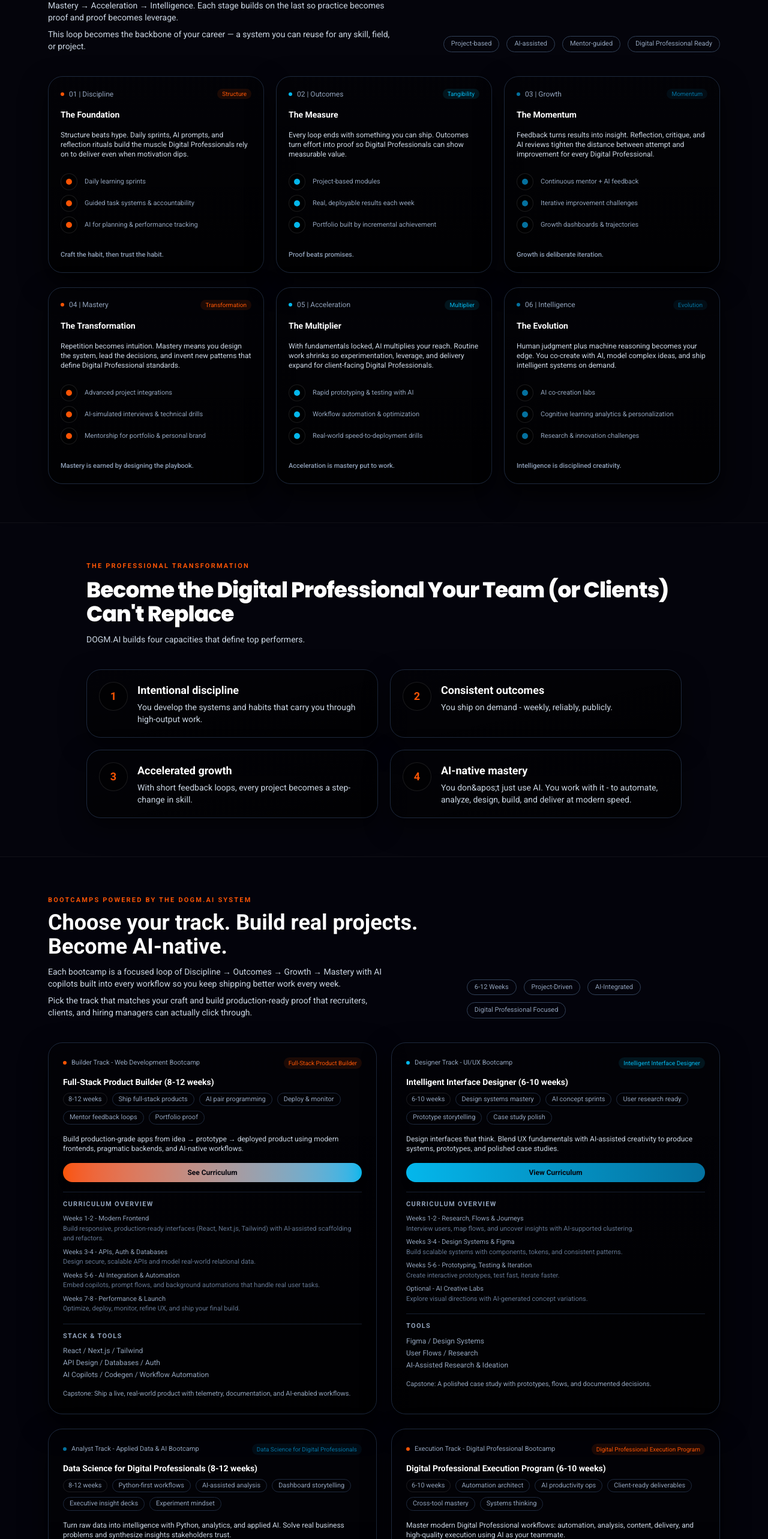
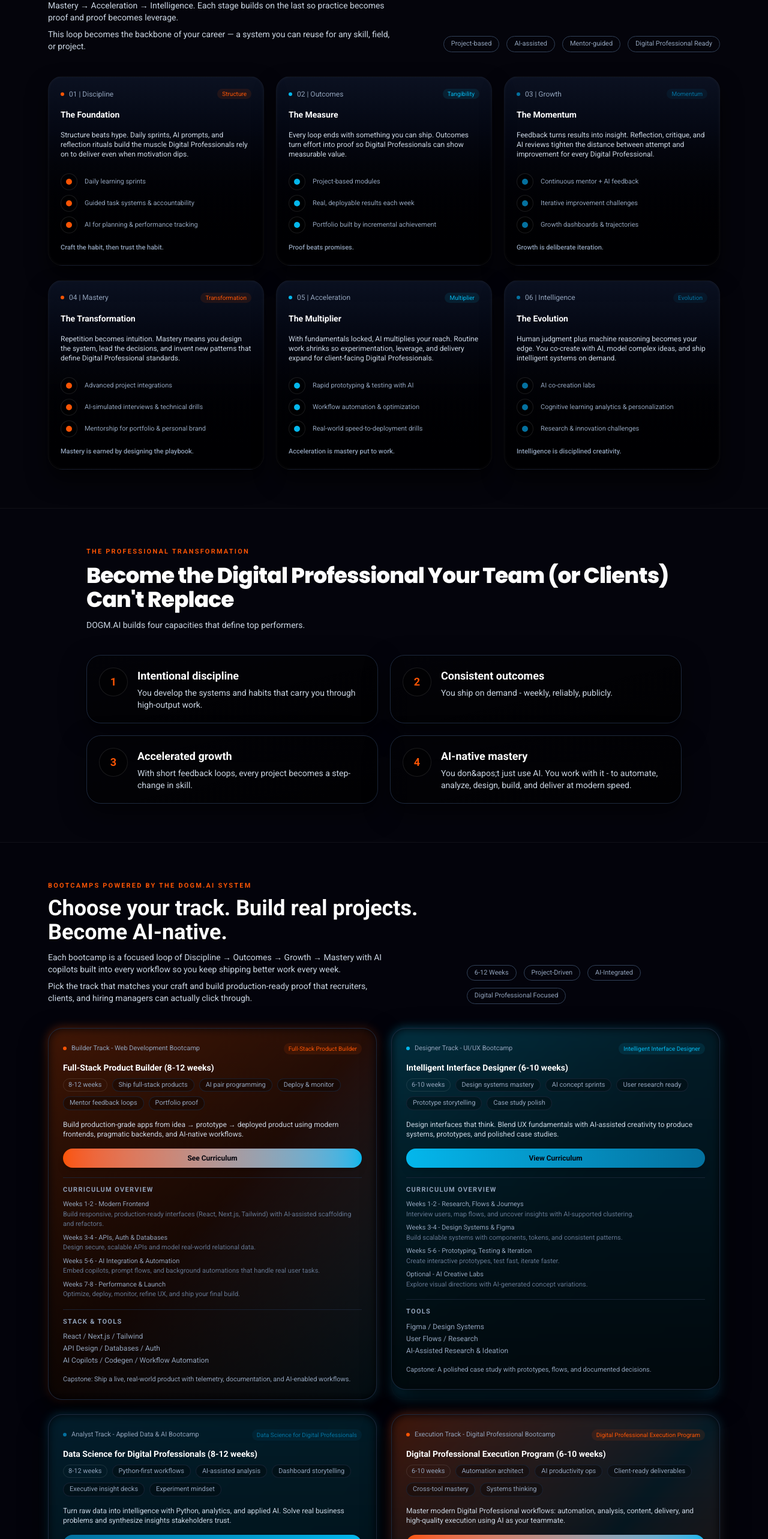
Before and after one commit to LiveLifeWithLove/dogmai, a Next.js app: page / in a window 1280 px wide. Shown: the part 2260-4826 px from the top of the page at 60% size. Built offline with nearby package versions, Linux system fonts and the light colour scheme.

Commit message:
feat: update

```diff
--- a/app/components/BootcampProgramsSection.tsx
+++ b/app/components/BootcampProgramsSection.tsx
@@ -17,6 +17,7 @@ type BootcampProgram = {
   buttonText: string;
   buttonClass: string;
   tags: string[];
+  borderGradient: string;
   curriculumLabel: string;
   curriculum: CurriculumItem[];
   stackLabel: string;
@@ -38,6 +39,7 @@ const programs: BootcampProgram[] = [
     buttonText: "See Curriculum",
     buttonClass:
       "bg-gradient-to-r from-intl-orange to-cerulean text-ebony",
+    borderGradient: "from-intl-orange/70 via-intl-orange/40 to-cerulean/60",
     tags: [
       "Ship full-stack products",
       "AI pair programming",
@@ -90,6 +92,7 @@ const programs: BootcampProgram[] = [
     buttonText: "View Curriculum",
     buttonClass:
       "bg-gradient-to-r from-cerulean to-allports text-ebony",
+    borderGradient: "from-cerulean/70 via-cerulean/40 to-allports/60",
     tags: [
       "Design systems mastery",
       "AI concept sprints",
@@ -141,6 +144,7 @@ const programs: BootcampProgram[] = [
     buttonText: "Check Curriculum",
     buttonClass:
       "bg-gradient-to-r from-allports to-cerulean text-ebony",
+    borderGradient: "from-allports/70 via-cerulean/40 to-allports/60",
     tags: [
       "Python-first workflows",
       "AI-assisted analysis",
@@ -189,6 +193,7 @@ const programs: BootcampProgram[] = [
     buttonText: "Review Curriculum",
     buttonClass:
       "bg-gradient-to-r from-intl-orange to-cerulean text-ebony",
+    borderGradient: "from-intl-orange/70 via-cerulean/40 to-intl-orange/60",
     tags: [
       "Automation architect",
       "AI productivity ops",
@@ -271,10 +276,16 @@ export default function BootcampProgramsSection() {
 
         <div className="grid gap-6 md:grid-cols-2">
           {programs.map((program) => (
-            <article
-              key={program.id}
-              className="flex flex-col rounded-3xl border border-slate-800 bg-gradient-to-b from-black/40 to-black/80 p-6 shadow-[0_18px_45px_rgba(0,0,0,0.85)]"
-            >
+            <article key={program.id} className="group relative rounded-3xl">
+              <div className="pointer-events-none absolute inset-0 rounded-3xl">
+                <div
+                  className={`absolute inset-0 rounded-3xl border border-white/5 opacity-60`}
+                />
+                <div
+                  className={`absolute inset-0 rounded-3xl bg-gradient-to-br ${program.borderGradient} opacity-60 blur-sm transition duration-300 group-hover:opacity-90 group-hover:blur`}
+                />
+              </div>
+              <div className="relative flex flex-col rounded-3xl border border-slate-800 bg-gradient-to-b from-black/40 to-black/80 p-6 shadow-[0_18px_45px_rgba(0,0,0,0.85)]">
                 <div className="mb-3 flex items-center justify-between text-[11px] text-slate-400">
                   <span className="inline-flex items-center gap-2">
                     <span
@@ -298,7 +309,7 @@ export default function BootcampProgramsSection() {
                   {program.tags.map((tag) => (
                     <span
                       key={tag}
-                    className="rounded-full border border-slate-800 px-2.5 py-0.5"
+                      className="rounded-full border border-slate-800/70 bg-black/30 px-2.5 py-0.5"
                     >
                       {tag}
                     </span>
@@ -343,6 +354,7 @@ export default function BootcampProgramsSection() {
                 <p className="mt-4 text-[11px] text-slate-400">
                   {program.capstone}
                 </p>
+              </div>
             </article>
           ))}
         </div>
--- a/app/components/JourneySection.tsx
+++ b/app/components/JourneySection.tsx
@@ -120,7 +120,9 @@ const journeyCards: JourneyCard[] = [
 
 function JourneyCardView({ card }: { card: JourneyCard }) {
   return (
-    <article className="group flex flex-col gap-4 rounded-3xl border border-slate-800 bg-gradient-to-b from-black/40 to-black/80 p-5 shadow-[0_18px_45px_rgba(0,0,0,0.85)]">
+    <article className="group relative flex h-full flex-col overflow-hidden rounded-3xl border border-white/5 bg-gradient-to-b from-slate-900/70 to-black/80 p-5 shadow-[0_18px_35px_rgba(0,0,0,0.65)]">
+      <div className="absolute inset-px rounded-[22px] border border-white/5 opacity-40 transition duration-300 group-hover:opacity-70" />
+      <div className="relative z-10 flex flex-1 flex-col gap-4">
         <div className="flex items-center justify-between text-xs text-slate-400">
           <span className="inline-flex items-center gap-2">
             <span className={`h-1.5 w-1.5 rounded-full ${card.dotClass}`} />
@@ -137,16 +139,17 @@ function JourneyCardView({ card }: { card: JourneyCard }) {
         <ul className="mt-2 space-y-2 text-xs text-slate-400">
           {card.bullets.map((bullet) => (
             <li key={bullet} className="flex items-center gap-3 text-[11px]">
-            <span className="flex h-7 w-7 shrink-0 items-center justify-center rounded-full border border-white/10 bg-black/50">
+              <span className="flex h-7 w-7 shrink-0 items-center justify-center rounded-full border border-white/10 bg-black/40">
                 <span className={`h-2.5 w-2.5 rounded-full ${card.bulletDotClass}`} />
               </span>
               <span>{bullet}</span>
             </li>
           ))}
         </ul>
-      <p className="mt-3 text-[11px] font-medium text-slate-400">
+        <p className="mt-auto text-[11px] font-medium text-slate-400">
           {card.subtitle}
         </p>
+      </div>
     </article>
   );
 }
@@ -186,12 +189,12 @@ export default function JourneySection() {
           </div>
         </div>
 
-        <div className="grid gap-5 md:grid-cols-3">
+        <div className="grid auto-rows-fr gap-5 md:grid-cols-3">
           {journeyCards.slice(0, 3).map((card) => (
             <JourneyCardView key={card.id} card={card} />
           ))}
         </div>
-        <div className="mt-6 grid gap-5 md:grid-cols-3">
+        <div className="mt-6 grid auto-rows-fr gap-5 md:grid-cols-3">
           {journeyCards.slice(3).map((card) => (
             <JourneyCardView key={card.id} card={card} />
           ))}
```
Also changed, not shown: public/discipline-icon.png (added). Lines whose indentation alone changed are shown as unchanged.
